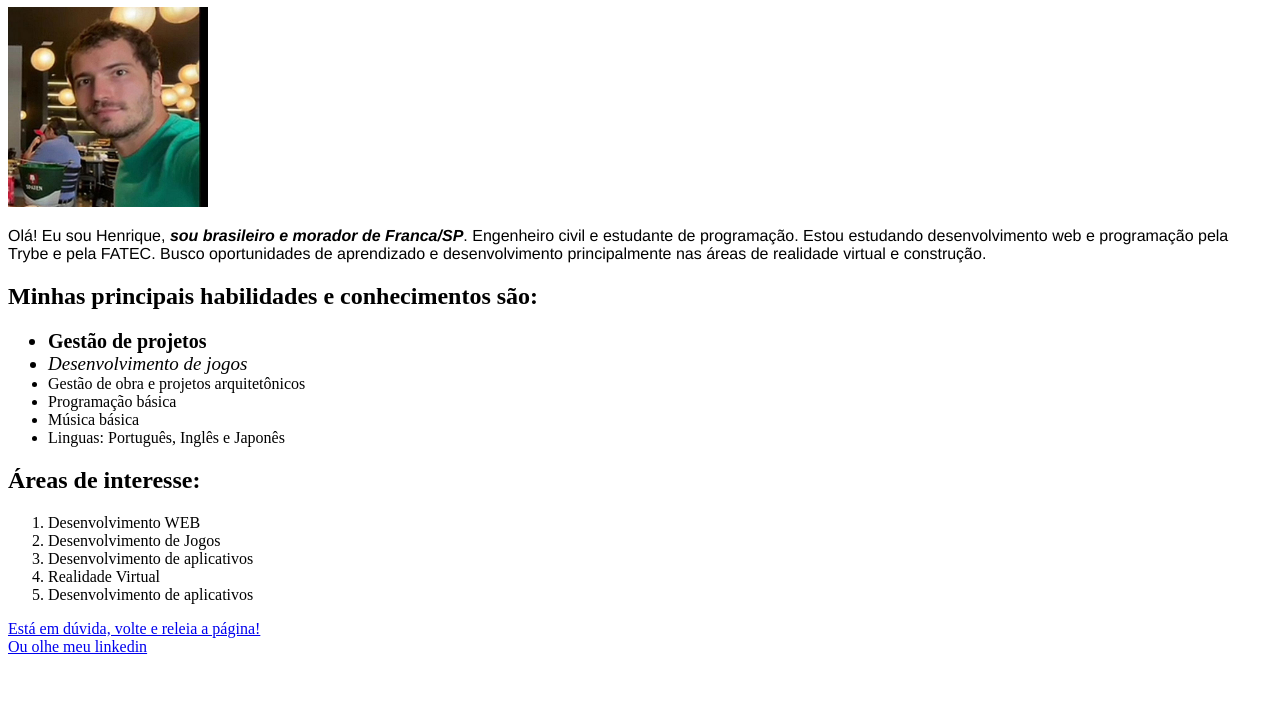
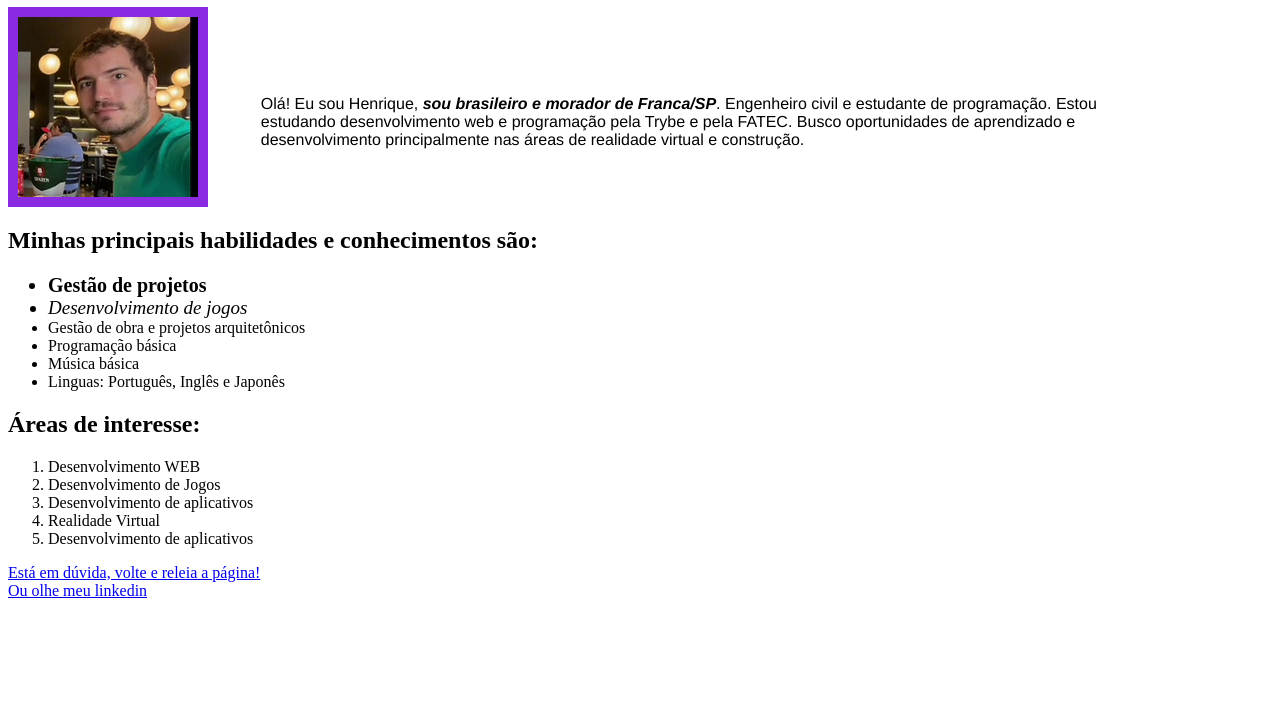
Before and after one commit to HenriqueDeFraiaPaschoal/HenriqueDeFraiaPaschoal.github.io, a plain HTML site: page index.html in a window 1280 px wide. Shown: the part 73-800 px from the top of the page. Drawn offline with Linux system fonts and the light colour scheme.

Commit message:
Atualizando css aula 08

```diff
--- a/index.html
+++ b/index.html
@@ -8,9 +8,13 @@
     <link rel="stylesheet" href="style.css">
 </head>
 <body>
+<div>
     <h1>Henrique de Fraia Paschoal</h1>
-    <img id="FotoHenrique" src="Foto.jpg" alt="Foto de Henrique em um restaurante" height="200px">
-    <p class="Descricao">Olá! Eu sou Henrique, <strong><em>sou brasileiro e morador de Franca/SP</em></strong>. Engenheiro civil e estudante de programação. Estou estudando desenvolvimento web e programação pela Trybe e pela FATEC. Busco oportunidades de aprendizado e desenvolvimento principalmente nas áreas de realidade virtual e construção.</p>
+    <div class="imagecontainer">
+        <img id="FotoHenrique" src="Foto.jpg" alt="Foto de Henrique em um restaurante" height="200px">
+        <p class="Descricao">Olá! Eu sou Henrique, <strong><em>sou brasileiro e morador de Franca/SP</em></strong>. Engenheiro civil e estudante de programação. Estou estudando desenvolvimento web e programação pela Trybe e pela FATEC. Busco oportunidades de aprendizado e desenvolvimento principalmente nas áreas de realidade virtual e construção.</p>
+    </div>
+</div>
     <h2>Minhas principais habilidades e conhecimentos são:</h2>
     <ul>
         <li class="GestProj"><strong>Gestão de projetos</strong></li>
--- a/style.css
+++ b/style.css
@@ -5,15 +5,21 @@ AEC3B0
 EFF6E0
 body {
     background-color: #EFF6E0;
+    padding: 3%;
 }
 
 h1 {
     font-family: 'Franklin Gothic Medium', 'Arial Narrow', Arial, sans-serif;
     background-color: #01161E;
     color: #EFF6E0;
+    text-align: center;
 }
 .Descricao {
     font-family: 'Franklin Gothic Medium', 'Arial Narrow', Arial, sans-serif;
+    position: absolute;
+    top: 36%;
+    right: 8%;
+    left: 20%;
 }
 .GestProj {
     font-size: 20px;
@@ -21,3 +27,13 @@ h1 {
 .DevGames {
     font-size: 19px;
 }
+#FotoHenrique {
+    float: left;
+    height: 180px;
+    padding: 10px;
+    background-color: blueviolet;
+}
+.imagecontainer {
+    height: 200px;
+    position: relative;
+}
```
